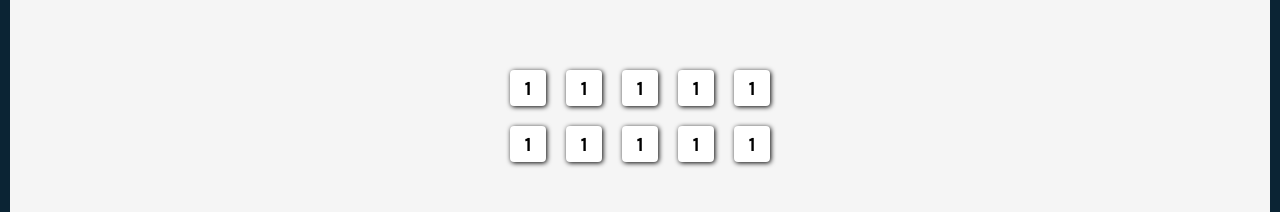
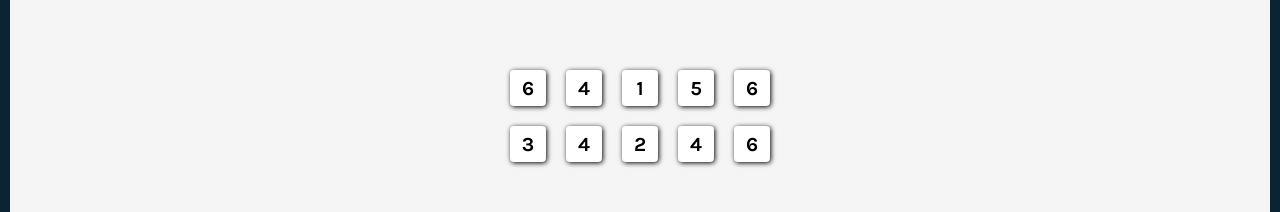
Before and after one commit to jasnmar/scrimba-rb-tensies, a React (Vite) app: page / in a window 1280 px wide. Shown: the part 224-436 px from the top of the page. Built offline with nearby package versions, Linux system fonts and the light colour scheme.

Commit message:
Random Dice

```diff
--- a/src/App.jsx
+++ b/src/App.jsx
@@ -6,15 +6,24 @@ import Die from './components/Die/Die'
 /**
  * Challenge:
  *
- * Write a function (allNewDice) that returns an array
- * of 10 random numbers between 1-6 inclusive.
+ * Create state to hold our array of numbers. (Initialize
+ * the state by calling our `allNewDice` function so it
+ * loads all new dice as soon as the app loads)
  *
- * Log the array of numbers to the console for now
+ * Map over the state numbers array to generate our array
+ * of Die elements and render those in place of our
+ * manually-written 10 Die elements.
  */
 function App() {
-  const [count, setCount] = useState(0)
+  const [diceArray, setDiceArray] = useState(allNewDice(10))
 
   console.log('allNewDice: ', allNewDice(10))
+
+  const diceEls = diceArray.map((die) => {
+    console.log('running')
+    return <Die value={die} />
+  })
+
   function allNewDice(numberToGenerate) {
     const dice = []
     for(let i=0; i < numberToGenerate; i++) {
@@ -22,6 +31,7 @@ function App() {
     }
     return dice
   }
+
   function getRandomInt(max) {
     return Math.floor(Math.random() * max)+1;
   }
@@ -29,16 +39,7 @@ function App() {
   return (
     <main>
       <div className='app--die-container'>
-        <Die value="1" />
-        <Die value="1" />
-        <Die value="1" />
-        <Die value="1" />
-        <Die value="1" />
-        <Die value="1" />
-        <Die value="1" />
-        <Die value="1" />
-        <Die value="1" />
-        <Die value="1" />
+        {diceEls}
       </div>
     </main>
   )
```
